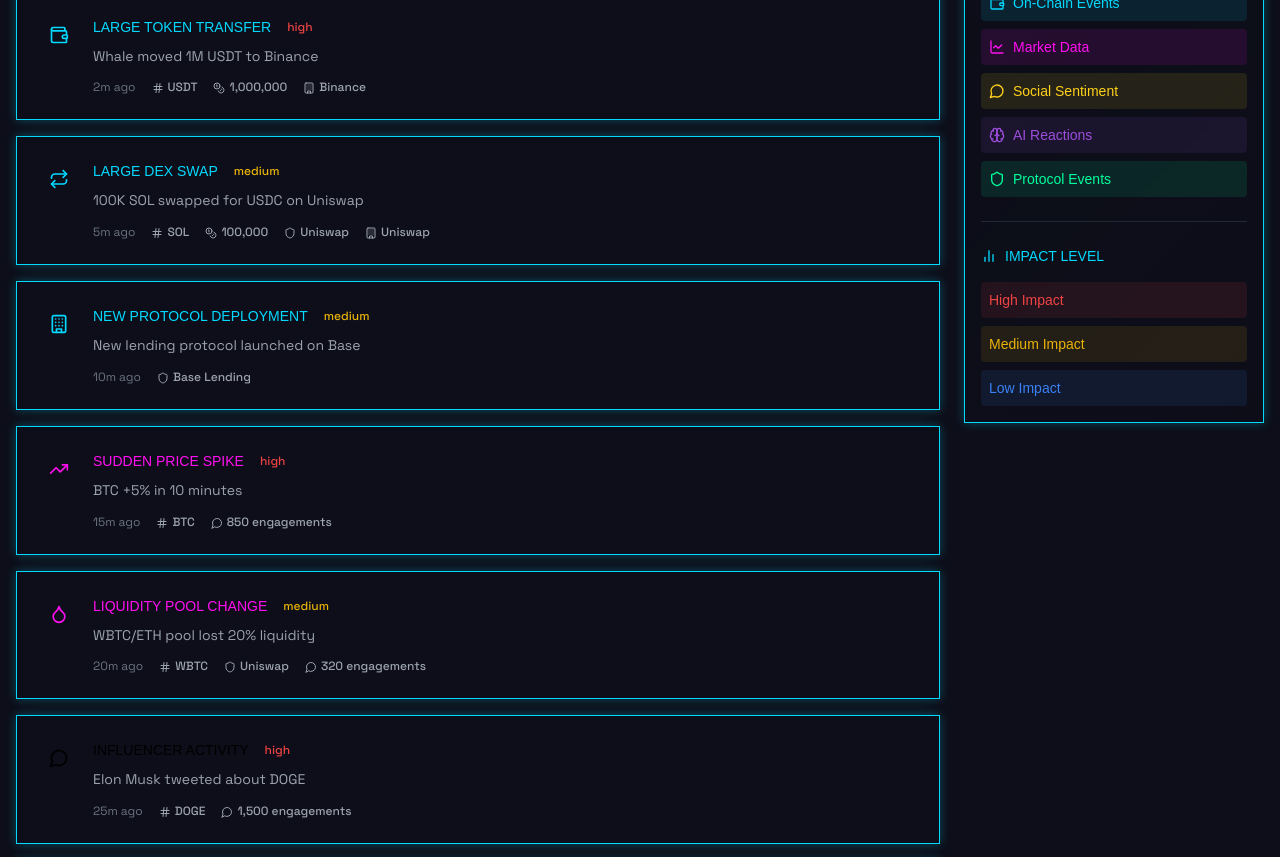
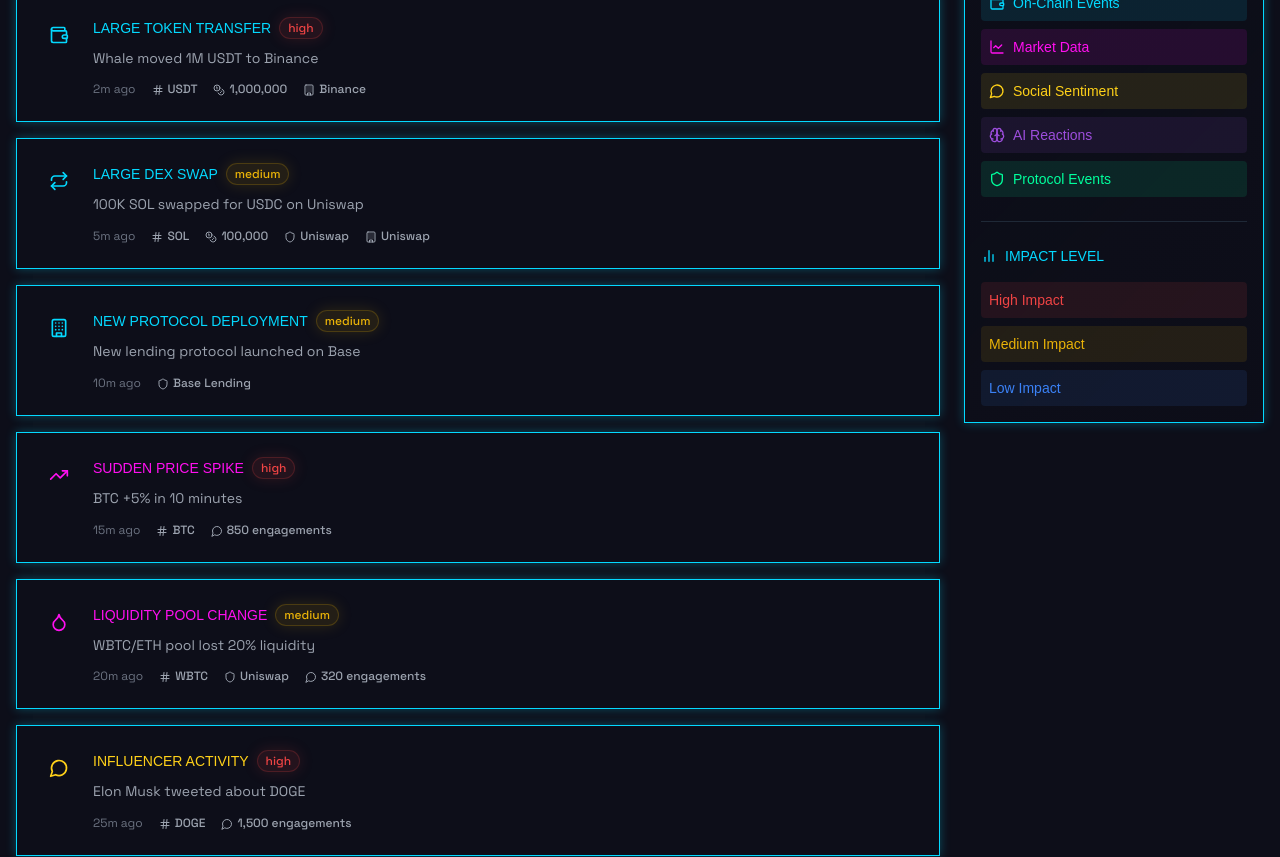
Before and after one commit to Ayushjain2205/vault-wars, a Next.js app: page / in a window 1280 px wide. Shown: the part 320-1177 px from the top of the page. Built offline with nearby package versions, Linux system fonts and the light colour scheme; a web font is replaced by a local one.

Commit message:
Fix event cards

```diff
--- a/components/activity/event-card.tsx
+++ b/components/activity/event-card.tsx
@@ -18,42 +18,82 @@
 
   if (!eventType || !impactLevel) return null;
 
+  // Convert Tailwind color to hex
+  const getColorFromTailwind = (colorClass: string) => {
+    const colorMap: Record<string, string> = {
+      "text-red-500": "#ef4444",
+      "text-yellow-500": "#eab308",
+      "text-blue-500": "#3b82f6",
+    };
+    return colorMap[colorClass] || "#9ca3af";
+  };
+
+  const impactColor = getColorFromTailwind(impactLevel.color.text);
+
   return (
     <motion.div
       initial={{ opacity: 0, y: 20 }}
       animate={{ opacity: 1, y: 0 }}
       exit={{ opacity: 0, y: -20 }}
       transition={{ duration: 0.3 }}
+      style={
+        {
+          color: eventType.color,
+          "--event-color": eventType.color,
+        } as React.CSSProperties
+      }
       className={cn(
         "cyber-panel p-6 relative overflow-hidden group transition-all hover:bg-[#0D0E19]/80",
-        `text-[${eventType.color}]`,
+        "border border-transparent hover:border-current",
         "before:absolute before:inset-0 before:opacity-0 before:transition-opacity before:duration-300 group-hover:before:opacity-30",
-        `before:bg-[radial-gradient(circle_at_center,${eventType.color}_0%,transparent_100%)] before:blur-xl`,
+        "before:bg-[radial-gradient(circle_at_center,var(--event-color)_0%,transparent_100%)] before:blur-xl",
         "after:absolute after:inset-0 after:opacity-0 after:transition-opacity after:duration-300 group-hover:after:opacity-15",
-        `after:bg-[radial-gradient(circle_at_center,${eventType.color}_0%,transparent_70%)]`
+        "after:bg-[radial-gradient(circle_at_center,var(--event-color)_0%,transparent_70%)]",
+        "transition-[background,border-color,box-shadow]",
+        "hover:shadow-[0_0_30px_rgba(var(--event-color-rgb),0.2)]"
       )}
     >
       <div className="relative flex items-start gap-4">
         <div
+          style={
+            {
+              color: eventType.color,
+              "--event-color-rgb": eventType.color
+                .replace("#", "")
+                .match(/.{2}/g)
+                ?.map((x) => parseInt(x, 16))
+                .join(","),
+            } as React.CSSProperties
+          }
           className={cn(
             "rounded-full p-2 transition-colors duration-300",
-            "group-hover:bg-current/10 bg-current/5",
-            `text-[${eventType.color}]`
+            "group-hover:bg-current/10 bg-current/5"
           )}
         >
-          <Icon className={cn("h-5 w-5")} />
+          <Icon className="h-5 w-5" />
         </div>
 
         <div className="flex-1 min-w-0">
           <div className="flex items-center gap-2 mb-1">
-            <h3 className={cn("font-nav text-sm uppercase")}>{event.title}</h3>
+            <h3 className="font-nav text-sm uppercase">{event.title}</h3>
             <span
+              style={
+                {
+                  "--impact-color": impactColor,
+                  color: impactColor,
+                  backgroundColor: `${impactColor}1a`,
+                  borderColor: `${impactColor}33`,
+                  boxShadow: `0 0 15px ${impactColor}26`,
+                } as React.CSSProperties
+              }
               className={cn(
                 "inline-flex items-center rounded-full px-2 py-0.5 text-xs font-medium",
-                impactLevel.color.background,
-                impactLevel.color.text,
-                impactLevel.color.border,
-                impactLevel.color.shadow
+                "relative overflow-hidden transition-all duration-300",
+                "border",
+                "before:absolute before:inset-0 before:opacity-0 before:transition-opacity before:duration-300 hover:before:opacity-30",
+                "before:bg-[radial-gradient(circle_at_center,var(--impact-color)_0%,transparent_100%)] before:blur-xl",
+                "after:absolute after:inset-0 after:opacity-0 after:transition-opacity after:duration-300 hover:after:opacity-15",
+                "after:bg-[radial-gradient(circle_at_center,var(--impact-color)_0%,transparent_70%)]"
               )}
             >
               {event.impact}
```
